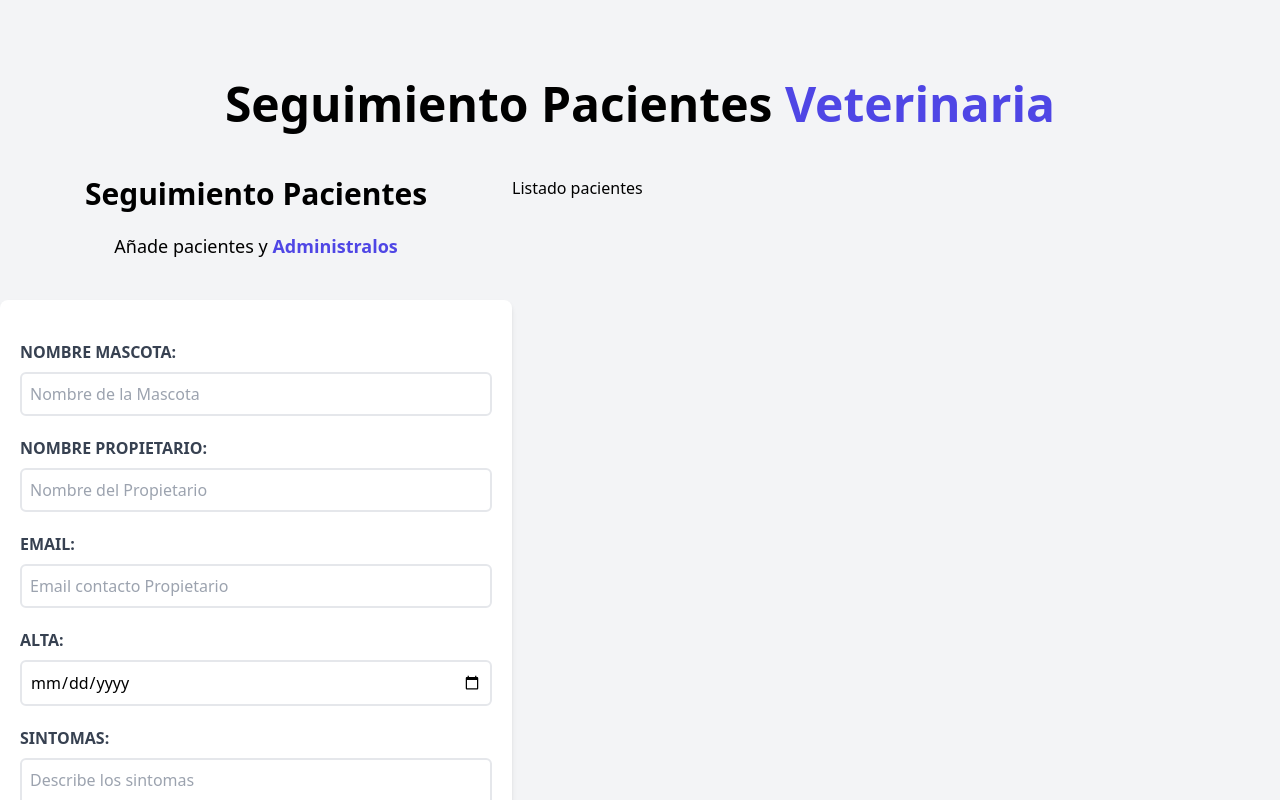
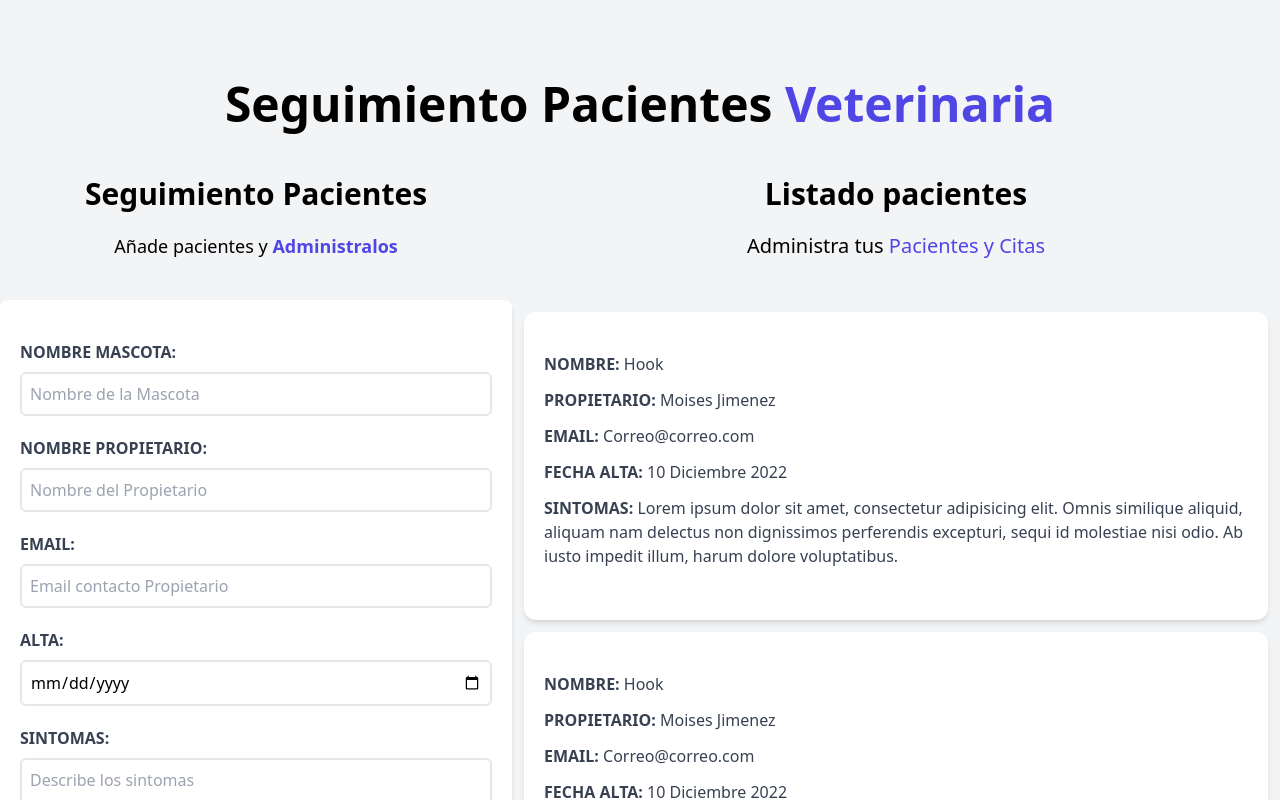
Before and after one commit to MoisesKMS/administrador-react, a React (Vite) app: page / in a window 1280 px wide. Shown: the top 800 px of the page. Built offline with nearby package versions, Linux system fonts and the light colour scheme.

Commit message:
1.2.0
Agregado listado de pacientes

```diff
--- a/src/components/ListadoPacientes.jsx
+++ b/src/components/ListadoPacientes.jsx
@@ -1,7 +1,20 @@
+import Paciente from "./Paciente";
+
 function ListadoPacientes() {
     return (
-        <div className="md:w-1/2 lg:w-2/5">
-            <h2>Listado pacientes</h2>
+        <div className="md:w-1/2 lg:w-3/5 ">
+            <h2 className="font-black text-3xl text-center">Listado pacientes</h2>
+            <p className="text-xl mt-5 mb-10 text-center">
+                Administra tus {''}
+                <span className="text-indigo-600">Pacientes y Citas</span>
+            </p>
+
+            <div className="md:h-screen overflow-y-auto">
+                <Paciente />
+                <Paciente />
+                <Paciente />
+                <Paciente />
+            </div>
         </div>
     )
 }
--- /dev/null
+++ b/src/components/Paciente.jsx
@@ -0,0 +1,33 @@
+function Paciente() {
+    return (
+        <>
+            <div className="m-3 bg-white shadow-md px-5 py-10 rounded-xl">
+                <p className="font-bold mb-3 text-gray-700 uppercase">
+                    Nombre: {''}
+                    <span className="font-normal normal-case">Hook</span>
+                </p>
+
+                <p className="font-bold mb-3 text-gray-700 uppercase">
+                    Propietario: {''}
+                    <span className="font-normal normal-case">Moises Jimenez</span>
+                </p>
+
+                <p className="font-bold mb-3 text-gray-700 uppercase">
+                    Email: {''}
+                    <span className="font-normal normal-case">Correo@correo.com</span>
+                </p>
+
+                <p className="font-bold mb-3 text-gray-700 uppercase">
+                    Fecha Alta: {''}
+                    <span className="font-normal normal-case">10 Diciembre 2022</span>
+                </p>
+
+                <p className="font-bold mb-3 text-gray-700 uppercase">
+                    Sintomas: {''}
+                    <span className="font-normal normal-case">Lorem ipsum dolor sit amet, consectetur adipisicing elit. Omnis similique aliquid, aliquam nam delectus non dignissimos perferendis excepturi, sequi id molestiae nisi odio. Ab iusto impedit illum, harum dolore voluptatibus.</span>
+                </p>
+            </div>
+        </>
+    )
+}
+export default Paciente;
```
